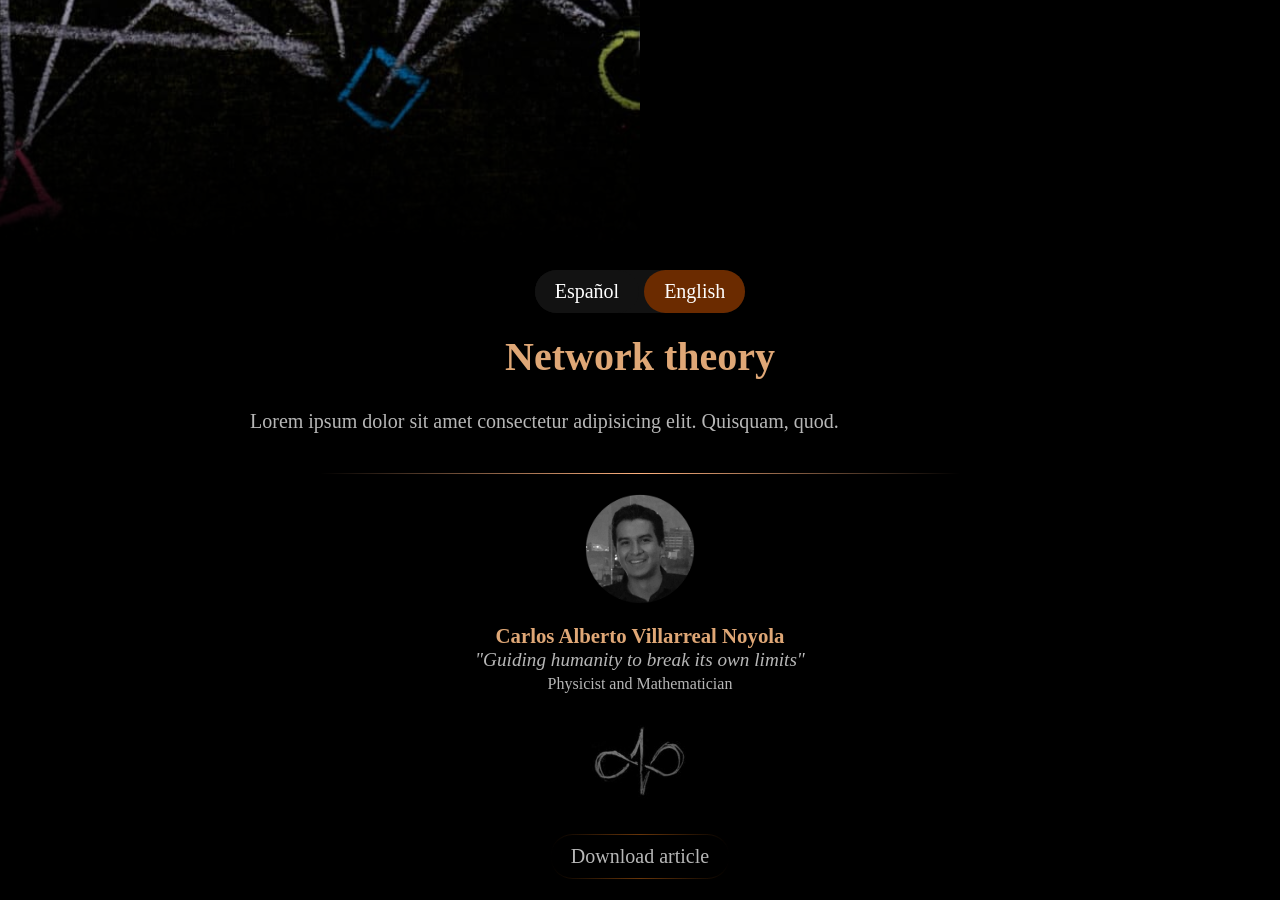
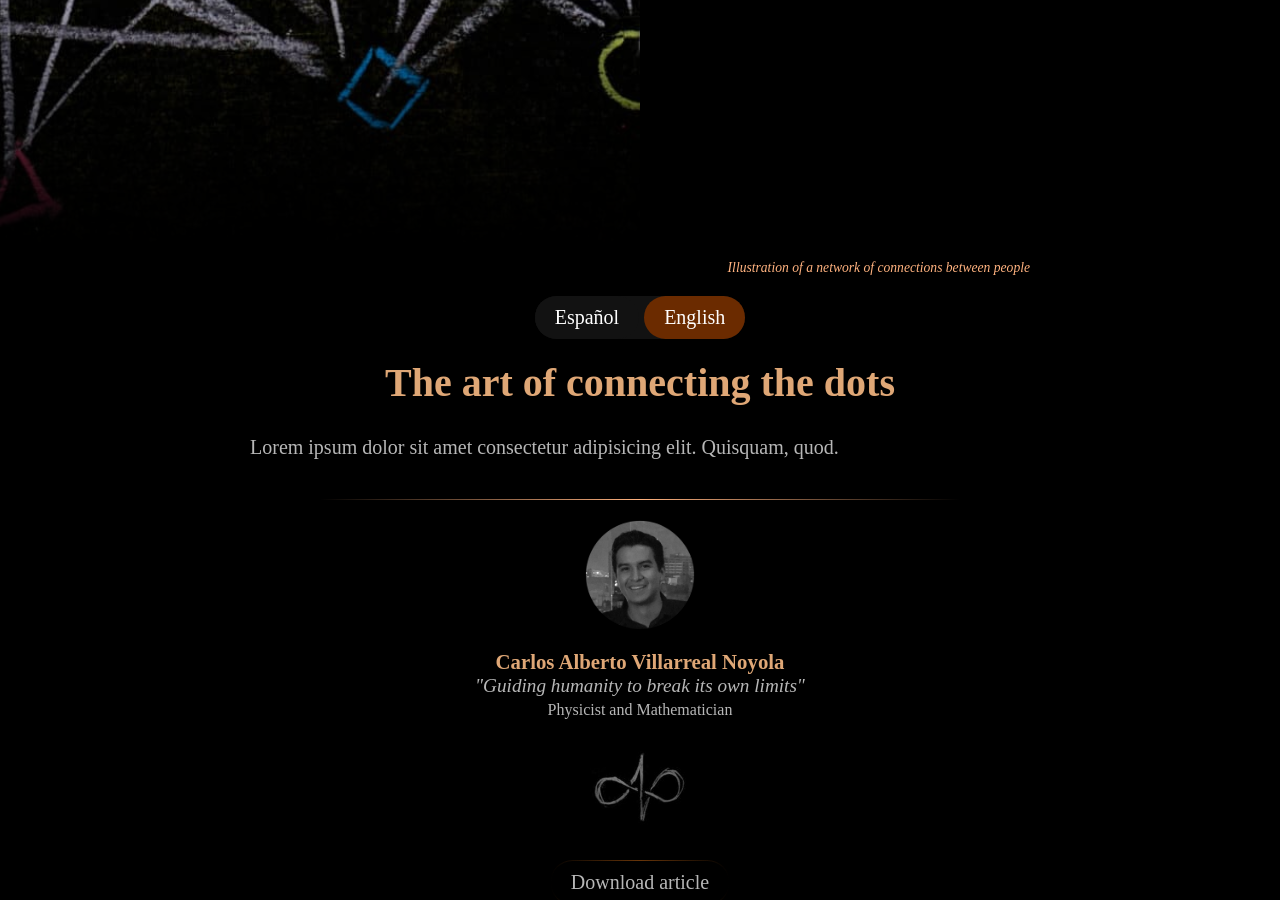
Before and after one commit to ElCaballerodelaTierra/Abstractions, a Jekyll site: the page built from _pages/elartedeconectarlospuntos.md, in a window 1280 px wide and 900 px high, scrolled down 650 px. Built offline with Jekyll 4.4.1, drawn with Linux system fonts in a browser that asks for light colours; some web fonts are replaced.

Commit message:
Arreglos menores en la portada dividida, se añaden las descripciones de imágenes

```diff
--- a/_layouts/default.html
+++ b/_layouts/default.html
@@ -101,6 +101,8 @@
             <span class="frase-contexto">{{ page['frase-contexto-en'] | markdownify }}</span>
         </div>
     </section>
+    <figcaption class="content-es">{{ page.descripcionImagenPortada-es }}</figcaption>
+    <figcaption class="content-en" style="display: none;">{{ page.descripcionImagenPortada-en }}</figcaption>
     {% endif %}
 
     <!-- Este end es del condicional 'if page.portada != false' que afecta a todas las portadas-->
--- a/_pages/elartedeconectarlospuntos.md
+++ b/_pages/elartedeconectarlospuntos.md
@@ -20,7 +20,7 @@ content-es: |
 
     Lorem ipsum dolor sit amet consectetur adipisicing elit. Quisquam, quod.
 
-titulo-en: Network theory
+titulo-en: The art of connecting the dots
 subtitulo-en: |
 frase-en: |
    "Welcome to the art of connecting the dots"
```
Also changed, not shown: other parts of _pages/elartedeconectarlospuntos.md (+1 -1 lines), _pages/canvas.md (renamed from _pages/todas-las-paginas.md, +1 -1 lines).
